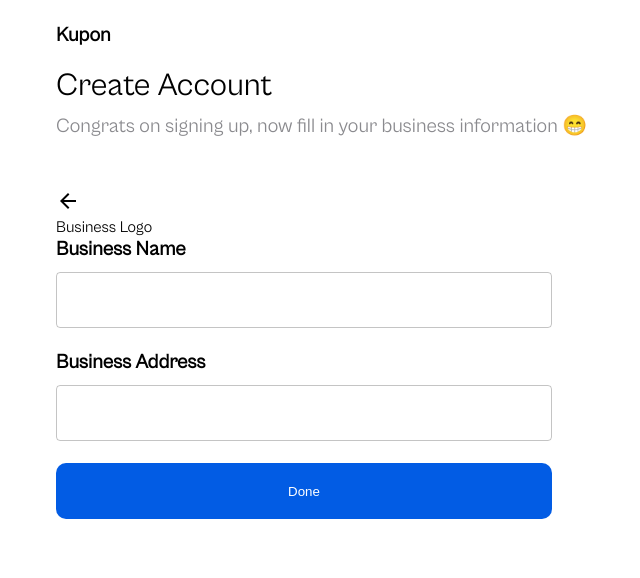
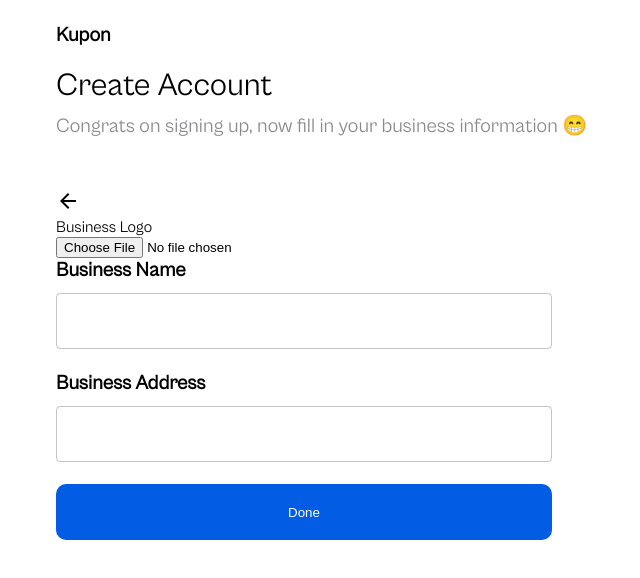
Before and after one commit to devs-22/Kupon-V2, a React (Create React App) app: page /SignUp in a window 1280 px wide. Both pictures are taken after typing "Sample", "Sample", "Sample123", "Sample123" into the empty fields and a click on the button "Step 1/2". Shown: the top 578 px of the page, without its empty margins (78-718 px from the left). Built offline with nearby package versions, Linux system fonts and the light colour scheme.

Commit message:
name changes

```diff
--- a/src/pages/SignUp/Step2/Step2.tsx
+++ b/src/pages/SignUp/Step2/Step2.tsx
@@ -17,6 +17,9 @@ const Step2 = ({ setClicked }: any) => {
       />
       <div>
         <label>Business Logo</label>
+        <div>
+          <input type={'file'} />
+        </div>
       </div>
       <div className="step2__labels">
         <label>Business Name</label>
```
